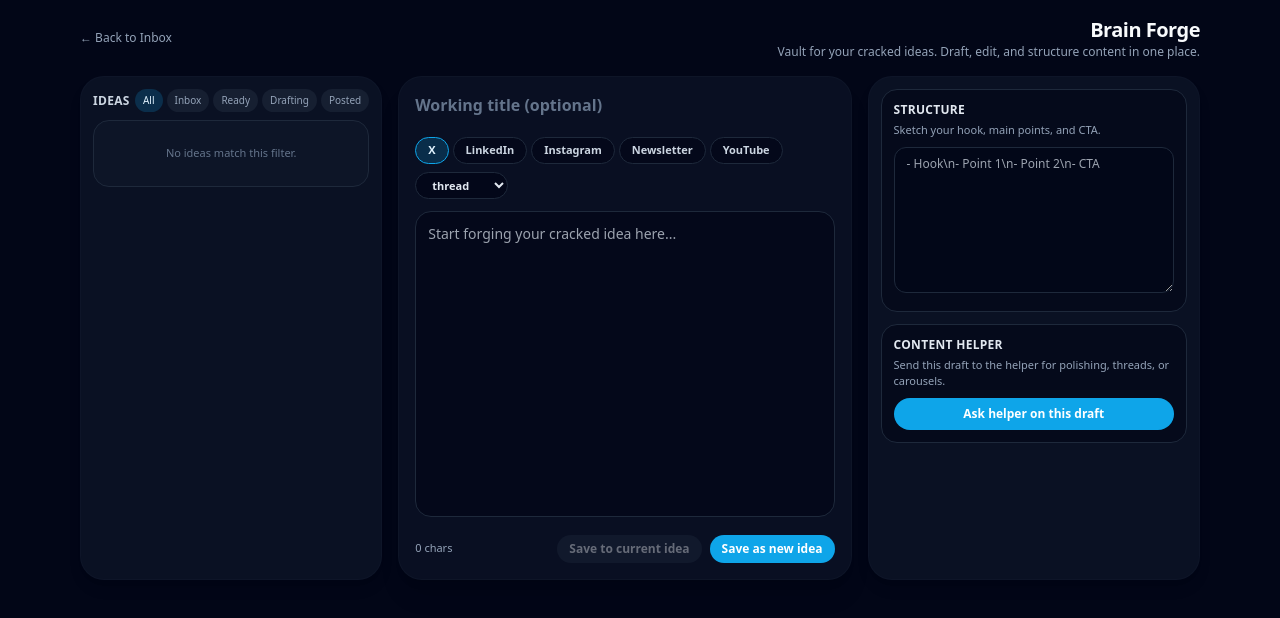
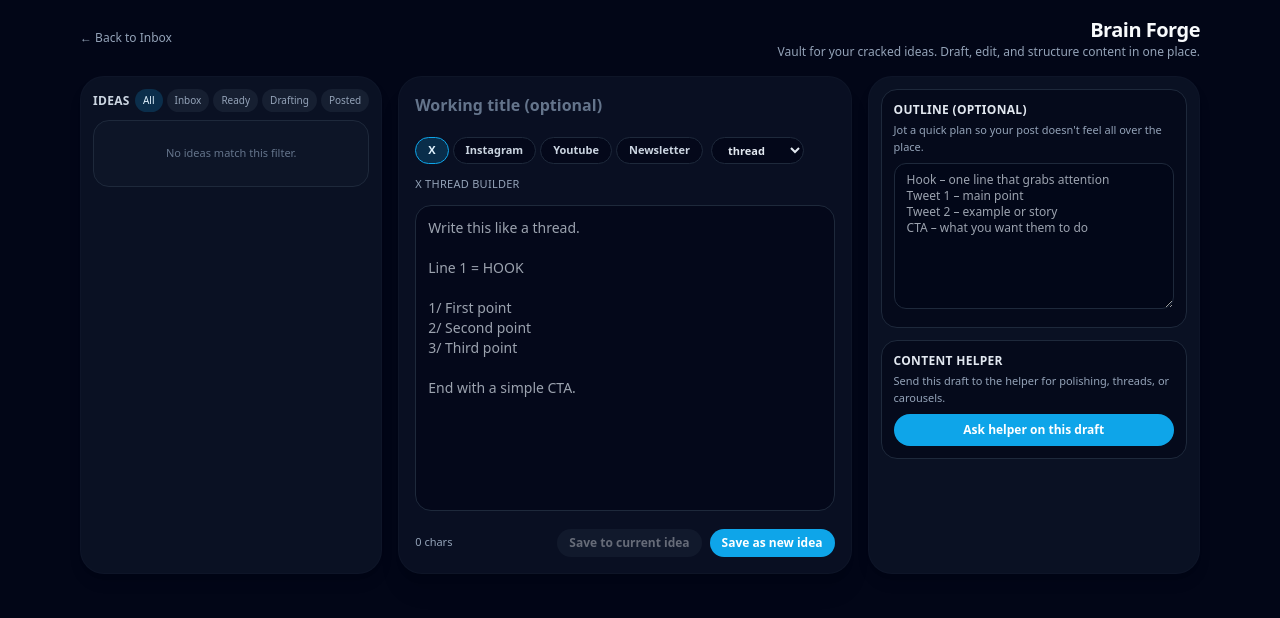
Before and after one commit to Solmidey/Creator_Brain_Box, a Next.js app: page /brain-forge in a window 1280 px wide. Shown: the top 618 px of the page. Built offline with nearby package versions, Linux system fonts and the light colour scheme.

Commit message:
Enhance platform-aware editor guidance

```diff
--- a/app/brain-forge/page.tsx
+++ b/app/brain-forge/page.tsx
@@ -5,26 +5,87 @@ import { useMemo, useState } from "react";
 
 import { ContentHelperModal, type ContentHelperModalProps } from "../components/ContentHelperModal";
 import { useSavedIdeas, type Idea } from "../hooks/useSavedIdeas";
-import type { ContentType, IdeaStatus, Platform } from "../types/ideas";
+import type { ContentType, IdeaStatus, Platform as IdeaPlatform } from "../types/ideas";
+
+type Platform = "x" | "instagram" | "youtube" | "newsletter";
+
+const PLATFORM_CONFIG: Record<Platform, {
+  editorLabel: string;
+  editorPlaceholder: string;
+  outlinePlaceholder: string;
+}> = {
+  x: {
+    editorLabel: "X thread builder",
+    editorPlaceholder:
+      "Write this like a thread.\n\nLine 1 = HOOK\n\n1/ First point\n2/ Second point\n3/ Third point\n\nEnd with a simple CTA.",
+    outlinePlaceholder:
+      "Hook – one line that grabs attention\nTweet 1 – main point\nTweet 2 – example or story\nCTA – what you want them to do",
+  },
+  instagram: {
+    editorLabel: "Instagram carousel builder",
+    editorPlaceholder:
+      "Think in slides.\n\nSLIDE 1 – Hook\nSLIDE 2–4 – Value / tips\nSLIDE 5 – Story or example\nLAST SLIDE – CTA (what they should do next).",
+    outlinePlaceholder:
+      "Slide 1 – hook\nSlides 2–3 – main tips\nSlide 4 – proof / story\nLast slide – CTA",
+  },
+  youtube: {
+    editorLabel: "YouTube / video script",
+    editorPlaceholder:
+      "Write a simple script.\n\nINTRO – hook them fast\nSECTION 1 – main idea\nSECTION 2 – example / demo\nSECTION 3 – key takeaways\nOUTRO – CTA + what to watch next.",
+    outlinePlaceholder:
+      "Intro – hook\nPart 1 – main idea\nPart 2 – example or story\nOutro – CTA",
+  },
+  newsletter: {
+    editorLabel: "Newsletter / long-form",
+    editorPlaceholder:
+      "Write this like an email or newsletter.\n\nSUBJECT – short, clear promise\nOPENING – why this matters\nBODY – 2–3 clear points\nWRAP-UP – summary\nCTA / PS – what they should do next.",
+    outlinePlaceholder:
+      "Subject – big promise\nOpening – 1–2 lines\nBody – 2–3 points\nCTA / PS – next step",
+  },
+};
 
 const STATUS_FILTERS: (IdeaStatus | "All")[] = ["All", "Inbox", "Ready", "Drafting", "Posted"];
-const PLATFORM_OPTIONS: Platform[] = ["X", "LinkedIn", "Instagram", "Newsletter", "YouTube"];
+const PLATFORM_OPTIONS: Platform[] = ["x", "instagram", "youtube", "newsletter"];
 const CONTENT_TYPE_OPTIONS: ContentType[] = ["thread", "hook", "carousel", "email", "script"];
 
 function platformToHelperPlatform(platform?: Platform): ContentHelperModalProps["initialPlatform"] {
   switch (platform) {
-    case "X":
+    case "x":
       return "x";
-    case "LinkedIn":
-      return "linkedin";
-    case "Instagram":
+    case "instagram":
       return "instagram";
-    case "Newsletter":
+    case "newsletter":
       return "newsletter";
-    case "YouTube":
+    case "youtube":
       return "youtube";
     default:
       return undefined;
+  }
+}
+
+function ideaPlatformToEditorPlatform(platform?: IdeaPlatform): Platform {
+  switch (platform) {
+    case "Instagram":
+      return "instagram";
+    case "YouTube":
+      return "youtube";
+    case "Newsletter":
+      return "newsletter";
+    default:
+      return "x";
+  }
+}
+
+function editorPlatformToIdeaPlatform(platform: Platform): IdeaPlatform {
+  switch (platform) {
+    case "instagram":
+      return "Instagram";
+    case "youtube":
+      return "YouTube";
+    case "newsletter":
+      return "Newsletter";
+    default:
+      return "X";
   }
 }
 
@@ -40,11 +101,13 @@ export default function BrainForgePage() {
   const [statusFilter, setStatusFilter] = useState<(typeof STATUS_FILTERS)[number]>("All");
   const [editorTitle, setEditorTitle] = useState("");
   const [editorBody, setEditorBody] = useState("");
-  const [editorPlatform, setEditorPlatform] = useState<Platform>("X");
+  const [editorPlatform, setEditorPlatform] = useState<Platform>("x");
   const [editorContentType, setEditorContentType] = useState<ContentType>("thread");
   const [outline, setOutline] = useState("");
   const [helperOpen, setHelperOpen] = useState(false);
   const [helperInitialText, setHelperInitialText] = useState("");
+
+  const platformConfig = PLATFORM_CONFIG[editorPlatform];
 
   const filteredIdeas = useMemo(() => {
     if (statusFilter === "All") return savedIdeas;
@@ -55,7 +118,7 @@ export default function BrainForgePage() {
     setActiveIdeaId(idea.id);
     setEditorBody(idea.text ?? "");
     setEditorContentType(idea.contentType ?? "thread");
-    setEditorPlatform(idea.platforms?.[0] ?? "X");
+    setEditorPlatform(ideaPlatformToEditorPlatform(idea.platforms?.[0]));
     setEditorTitle(getIdeaPreview(idea.text ?? ""));
   };
 
@@ -64,7 +127,7 @@ export default function BrainForgePage() {
     updateIdea(activeIdeaId, {
       text: editorBody,
       contentType: editorContentType,
-      platforms: [editorPlatform],
+      platforms: [editorPlatformToIdeaPlatform(editorPlatform)],
     });
   };
 
@@ -74,7 +137,7 @@ export default function BrainForgePage() {
       id: typeof crypto !== "undefined" && "randomUUID" in crypto ? crypto.randomUUID() : String(Date.now()),
       text: editorBody,
       contentType: editorContentType,
-      platforms: [editorPlatform],
+      platforms: [editorPlatformToIdeaPlatform(editorPlatform)],
       status: "Ready",
       nextAction: "outline",
       energy: 3,
@@ -173,7 +236,9 @@ export default function BrainForgePage() {
                         : "border-slate-800 bg-slate-950/70 text-slate-300 hover:border-slate-700"
                     }`}
                   >
-                    {platform}
+                    {platform === "x"
+                      ? "X"
+                      : platform.charAt(0).toUpperCase() + platform.slice(1)}
                   </button>
                 ))}
               </div>
@@ -191,12 +256,15 @@ export default function BrainForgePage() {
               </select>
             </div>
 
+            <p className="mb-1 text-[11px] font-medium uppercase tracking-wide text-slate-400">
+              {platformConfig.editorLabel}
+            </p>
             <textarea
               value={editorBody}
               onChange={(e) => setEditorBody(e.target.value)}
               rows={14}
               className="w-full resize-none rounded-2xl border border-slate-800 bg-slate-950/70 px-3 py-3 text-sm text-slate-100 outline-none"
-              placeholder="Start forging your cracked idea here..."
+              placeholder={platformConfig.editorPlaceholder}
             />
 
             <div className="mt-3 flex flex-wrap items-center justify-between gap-2">
@@ -225,14 +293,16 @@ export default function BrainForgePage() {
 
           <section className="space-y-3 rounded-3xl border border-slate-900/80 bg-slate-900/70 p-3 shadow-lg">
             <div className="rounded-2xl border border-slate-800 bg-slate-950/60 p-3">
-              <h2 className="text-xs font-semibold uppercase tracking-wide text-slate-200">Structure</h2>
-              <p className="mt-1 text-[11px] text-slate-400">Sketch your hook, main points, and CTA.</p>
+              <h2 className="text-xs font-semibold text-slate-200 uppercase tracking-wide">Outline (optional)</h2>
+              <p className="mt-1 text-[11px] text-slate-400">
+                Jot a quick plan so your post doesn&apos;t feel all over the place.
+              </p>
               <textarea
                 value={outline}
                 onChange={(e) => setOutline(e.target.value)}
                 rows={8}
                 className="mt-2 w-full rounded-xl border border-slate-800 bg-slate-950/70 px-3 py-2 text-xs text-slate-100 outline-none"
-                placeholder="- Hook\n- Point 1\n- Point 2\n- CTA"
+                placeholder={platformConfig.outlinePlaceholder}
               />
             </div>
 
```
